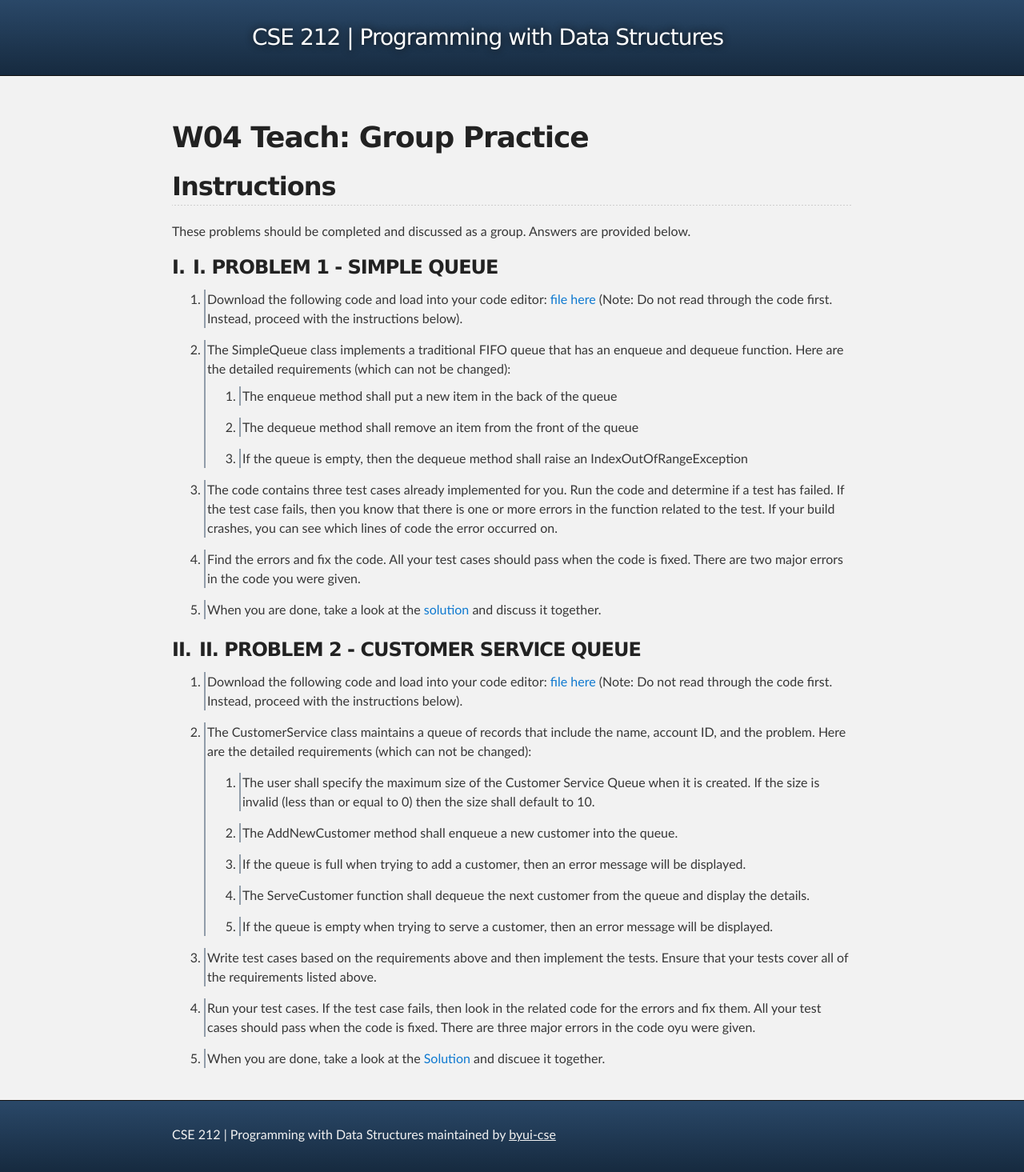
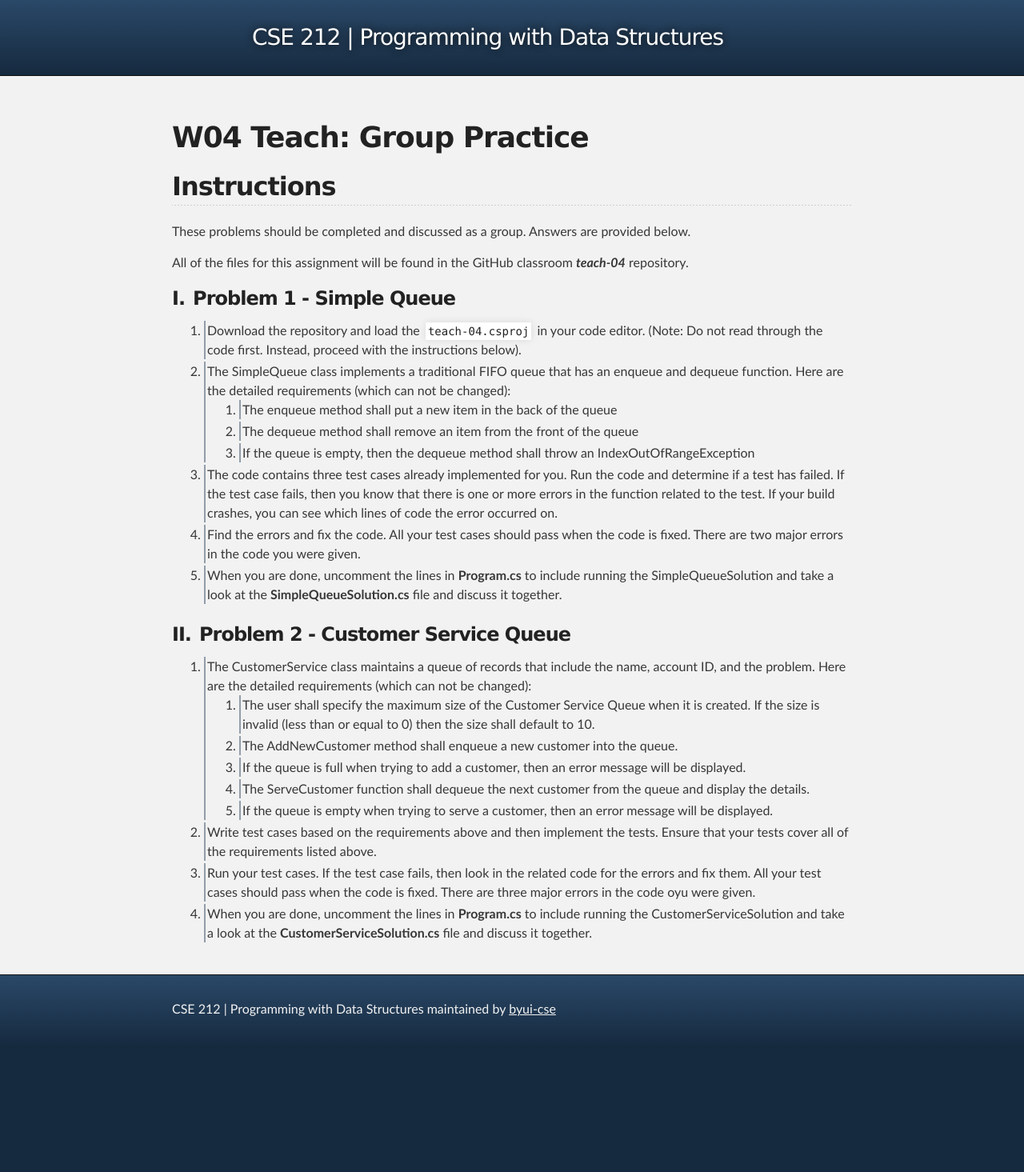
Before and after one commit to byui-cse/cse212-csharp, a Jekyll site: the page built from docs/lesson04/teach.md, in a window 1280 px wide. Shown: the whole page at 80% size. Built offline with Jekyll 4.4.1, drawn with Linux system fonts in a browser that asks for light colours; some web fonts are replaced; after the commit the page ends 1308 px from its top, so only the background shows below that.

Commit message:
Update teach.md

```diff
--- a/docs/lesson04/teach.md
+++ b/docs/lesson04/teach.md
@@ -9,39 +9,25 @@ title: "W04 Teach: Group Practice"
 
 These problems should be completed and discussed as a group. Answers are provided below.
 
-### I. PROBLEM 1 - SIMPLE QUEUE
-  1. Download the following code and load into your code editor: [file here]() (Note: Do not read through the code first. Instead, proceed with the instructions below).
+All of the files for this assignment will be found in the GitHub classroom ***teach-04*** repository.
 
-  2. The SimpleQueue class implements a traditional FIFO queue that has an enqueue and dequeue function. Here are the detailed requirements (which can not be changed):
-     1. The enqueue method shall put a new item in the back of the queue
+### Problem 1 - Simple Queue
+1. Download the repository and load the `teach-04.csproj` in your code editor. (Note: Do not read through the code first. Instead, proceed with the instructions below).
+2. The SimpleQueue class implements a traditional FIFO queue that has an enqueue and dequeue function. Here are the detailed requirements (which can not be changed):
+   1. The enqueue method shall put a new item in the back of the queue
+   2. The dequeue method shall remove an item from the front of the queue
+   3. If the queue is empty, then the dequeue method shall throw an IndexOutOfRangeException
+3. The code contains three test cases already implemented for you. Run the code and determine if a test has failed. If the test case fails, then you know that there is one or more errors in the function related to the test. If your build crashes, you can see which lines of code the error occurred on.
+4. Find the errors and fix the code. All your test cases should pass when the code is fixed. There are two major errors in the code you were given.
+5. When you are done, uncomment the lines in **Program.cs** to include running the SimpleQueueSolution and take a look at the **SimpleQueueSolution.cs** file and discuss it together.
 
-     2. The dequeue method shall remove an item from the front of the queue
-
-     3. If the queue is empty, then the dequeue method shall raise an IndexOutOfRangeException
-
-  3. The code contains three test cases already implemented for you. Run the code and determine if a test has failed. If the test case fails, then you know that there is one or more errors in the function related to the test. If your build crashes, you can see which lines of code the error occurred on.
-
-  4. Find the errors and fix the code. All your test cases should pass when the code is fixed. There are two major errors in the code you were given.
-
-  5. When you are done, take a look at the [solution]() and discuss it together.
-
-### II. PROBLEM 2 - CUSTOMER SERVICE QUEUE
-  1. Download the following code and load into your code editor: [file here]() (Note: Do not read through the code first. Instead, proceed with the instructions below).
-
-  2. The CustomerService class maintains a queue of records that include the name, account ID, and the problem. Here are the detailed requirements (which can not be changed):
-
-     1. The user shall specify the maximum size of the Customer Service Queue when it is created. If the size is invalid (less than or equal to 0) then the size shall default to 10.
-
-     2. The AddNewCustomer method shall enqueue a new customer into the queue.
-
-     3. If the queue is full when trying to add a customer, then an error message will be displayed.
-
-     4. The ServeCustomer function shall dequeue the next customer from the queue and display the details.
-
-     5. If the queue is empty when trying to serve a customer, then an error message will be displayed.
-
-  3. Write test cases based on the requirements above and then implement the tests. Ensure that your tests cover all of the requirements listed above.
-
-  4. Run your test cases. If the test case fails, then look in the related code for the errors and fix them. All your test cases should pass when the code is fixed. There are three major errors in the code oyu were given.
-
-  5. When you are done, take a look at the [Solution]() and discuee it together.
+### Problem 2 - Customer Service Queue
+1. The CustomerService class maintains a queue of records that include the name, account ID, and the problem. Here are the detailed requirements (which can not be changed):
+   1. The user shall specify the maximum size of the Customer Service Queue when it is created. If the size is invalid (less than or equal to 0) then the size shall default to 10.
+   2. The AddNewCustomer method shall enqueue a new customer into the queue.
+   3. If the queue is full when trying to add a customer, then an error message will be displayed.
+   4. The ServeCustomer function shall dequeue the next customer from the queue and display the details.
+   5. If the queue is empty when trying to serve a customer, then an error message will be displayed.
+2. Write test cases based on the requirements above and then implement the tests. Ensure that your tests cover all of the requirements listed above.
+3. Run your test cases. If the test case fails, then look in the related code for the errors and fix them. All your test cases should pass when the code is fixed. There are three major errors in the code oyu were given.
+4. When you are done, uncomment the lines in **Program.cs** to include running the CustomerServiceSolution and take a look at the **CustomerServiceSolution.cs** file and discuss it together.
```
